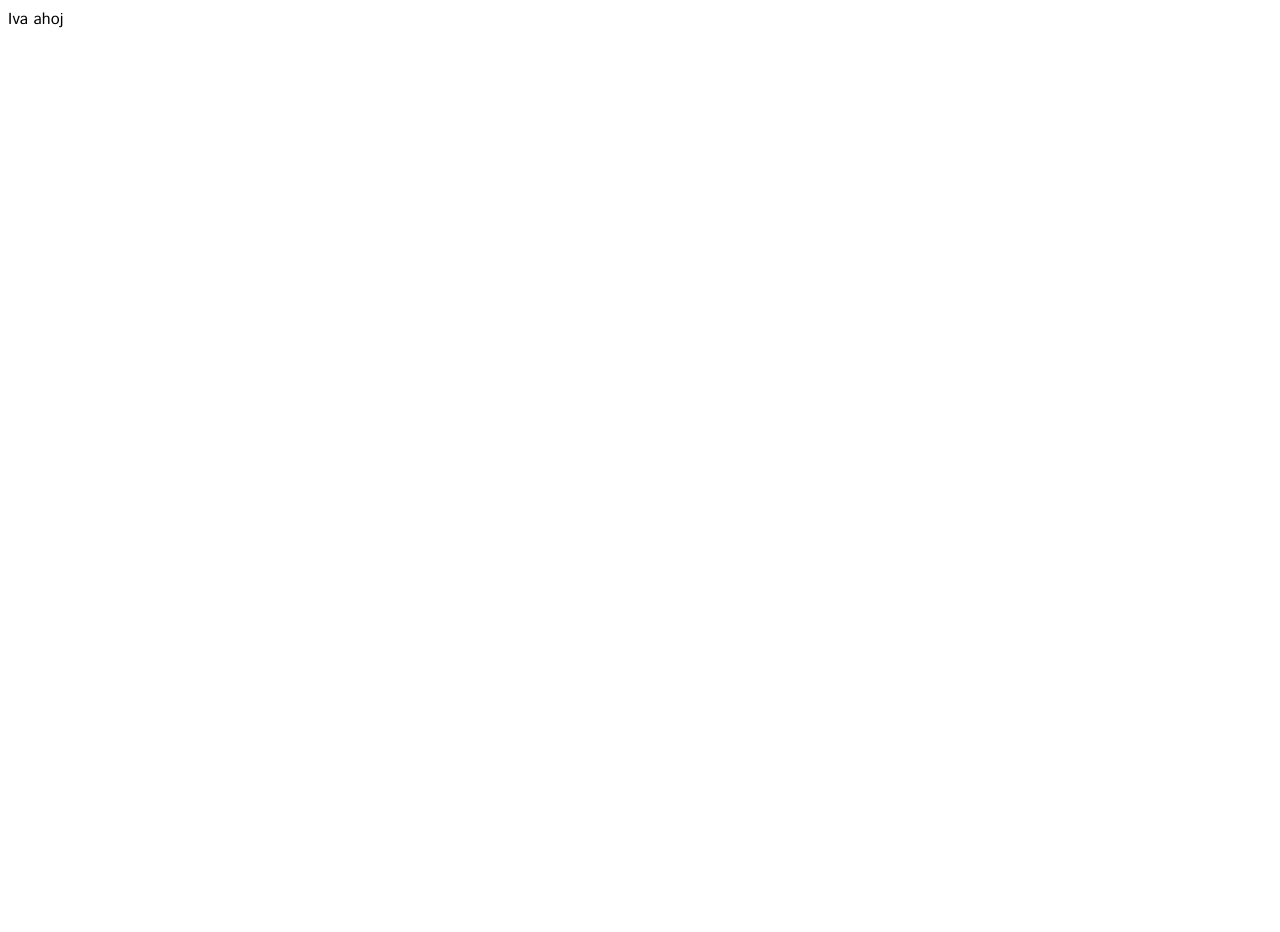
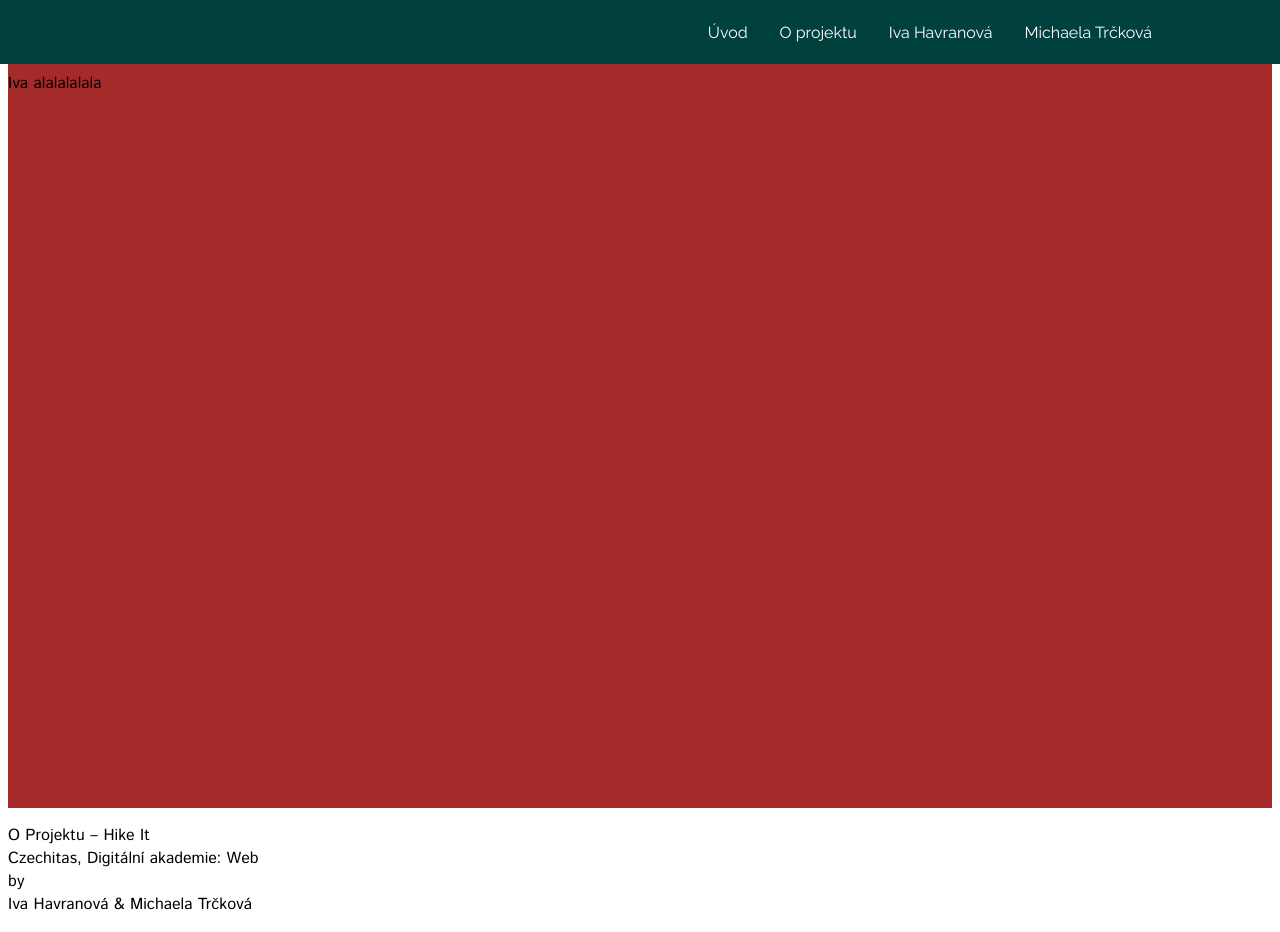
Before and after one commit to michaelamitr/o-projektu, a React app: page /iva in a window 1280 px wide. Before the commit the page ends 800 px from the top, so only its background shows below. Built offline with nearby package versions, Linux system fonts and the light colour scheme; a web font is replaced by a local one.

Commit message:
routing in progress

```diff
--- a/src/index.jsx
+++ b/src/index.jsx
@@ -5,8 +5,14 @@ import { useState } from 'react';
 import { Welcome } from './sections/Welcome/welcome';
 import { AboutProject } from './sections/AboutProject/aboutproject';
 import { Footer } from './components/Footer/footer';
-import { createBrowserRouter, RouterProvider, Link } from 'react-router-dom';
+import {
+  createBrowserRouter,
+  RouterProvider,
+  Link,
+  Outlet,
+} from 'react-router-dom';
 import { Iva } from './sections/Iva';
+import { Misa } from './sections/Misa/misa';
 
 const App = () => {
   const [open, setOpen] = useState(false);
@@ -19,15 +25,14 @@ const App = () => {
           <span className="line"></span>
         </button>
         <div className={open ? 'navbar navbar-open' : 'navbar '}>
-          <a href="#welcome">Úvod</a>
-          <a href="#aboutproject">O Projektu</a>
+          <Link to="/welcome">Úvod</Link>
+          <Link to="/about">O projektu</Link>
           <Link to="/iva">Iva Havranová</Link>
-          <a href="#michaela">Michaela Trčková</a>
+          <Link to="/misa">Michaela Trčková</Link>
         </div>
       </header>
       <main>
-        <Welcome />
-        <AboutProject />
+        <Outlet />
       </main>
       <Footer />
     </div>
@@ -38,10 +43,24 @@ const router = createBrowserRouter([
   {
     path: '/',
     element: <App />,
-  },
-  {
-    path: '/iva',
-    element: <Iva />,
+    children: [
+      {
+        path: 'welcome',
+        element: <Welcome />,
+      },
+      {
+        path: 'about',
+        element: <AboutProject />,
+      },
+      {
+        path: 'iva',
+        element: <Iva />,
+      },
+      {
+        path: 'misa',
+        element: <Misa />,
+      },
+    ],
   },
 ]);
 
--- a/src/sections/AboutProject/aboutproject.jsx
+++ b/src/sections/AboutProject/aboutproject.jsx
@@ -1,7 +1,6 @@
 import React from 'react';
-import { useState } from 'react';
 import './aboutproject.css';
 
 export const AboutProject = () => {
-  return <section id="aboutproject"></section>;
+  return <section id="aboutproject">O projektu</section>;
 };
--- a/src/sections/Iva/index.jsx
+++ b/src/sections/Iva/index.jsx
@@ -1,5 +1,6 @@
 import React from 'react';
+import './style.css';
 
 export const Iva = () => {
-  return <div>Iva ahoj</div>;
+  return <section id="iva">Iva alalalalala</section>;
 };
--- /dev/null
+++ b/src/sections/Iva/style.css
@@ -0,0 +1,6 @@
+#iva {
+  display: flex;
+  min-height: 100vh;
+  background-color: brown;
+  padding-top: 4rem;
+}
--- /dev/null
+++ b/src/sections/Misa/misa.css
@@ -0,0 +1,6 @@
+#misa {
+  display: flex;
+  min-height: 100vh;
+  background-color: brown;
+  padding-top: 4rem;
+}
--- /dev/null
+++ b/src/sections/Misa/misa.jsx
@@ -0,0 +1,6 @@
+import React from 'react';
+import './misa.css';
+
+export const Misa = () => {
+  return <section id="misa">Místo pro Míšu!</section>;
+};
```
